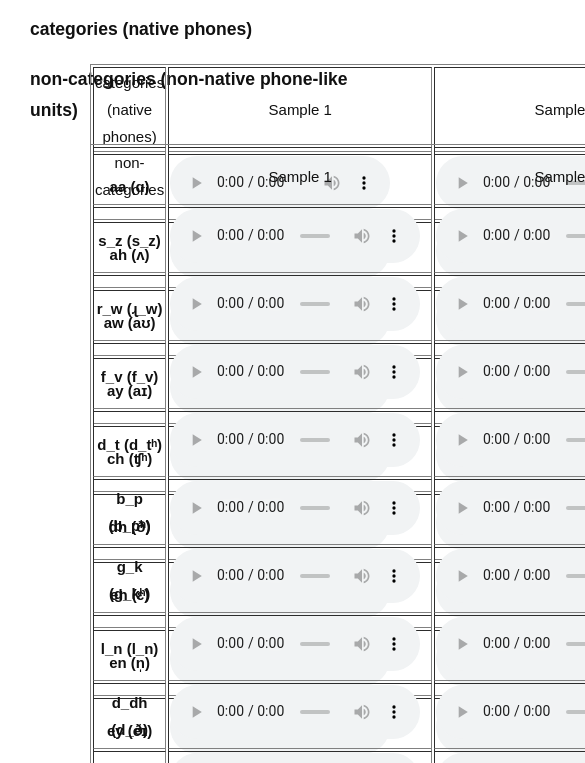
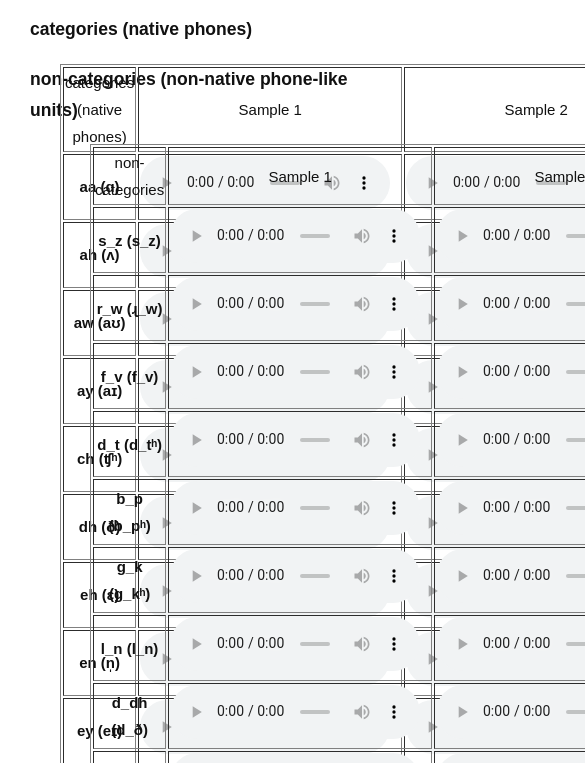
Before and after one commit to lixucuhk/MDD_demo.github.io, a plain HTML site: page index.html in a window 390 px wide. Shown: the part 550-1313 px from the top of the page, 585 px wide, since content can reach past the window. Drawn offline with Linux system fonts and the light colour scheme.

Commit message:
add native phones

```diff
--- a/index.html
+++ b/index.html
@@ -39,7 +39,7 @@ audio {
     <li>For comparison, some audios of native-like pronunciations are also listed below for your reference.</li>
   </ul>
   <h3>categories (native phones)</h3>
-  <div style="position:absolute;left:90px">
+  <div style="position:absolute;left:60px">
     <table border="1">
       <tr>
         <td align="center" >categories (native phones)</td>
```
